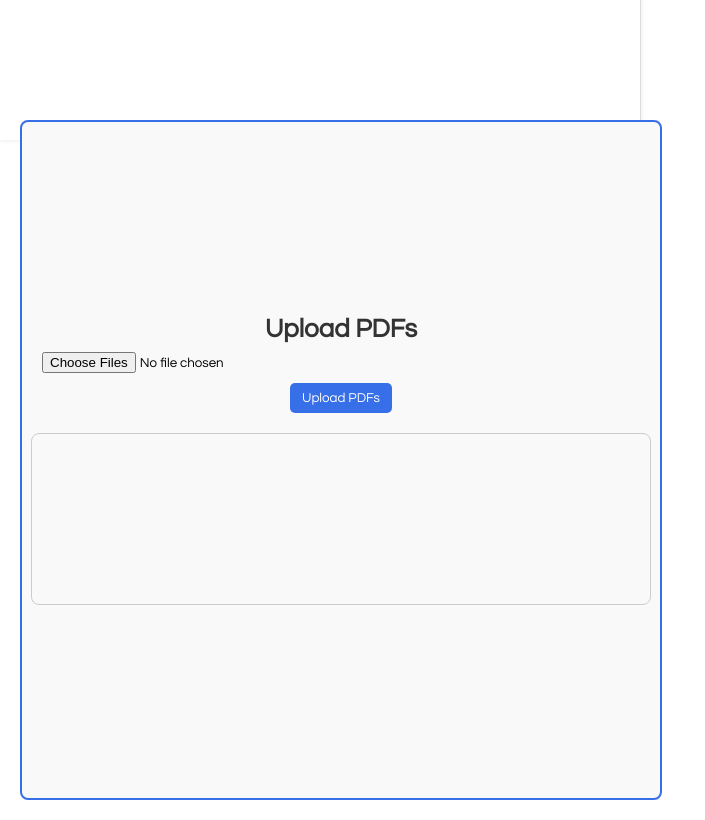
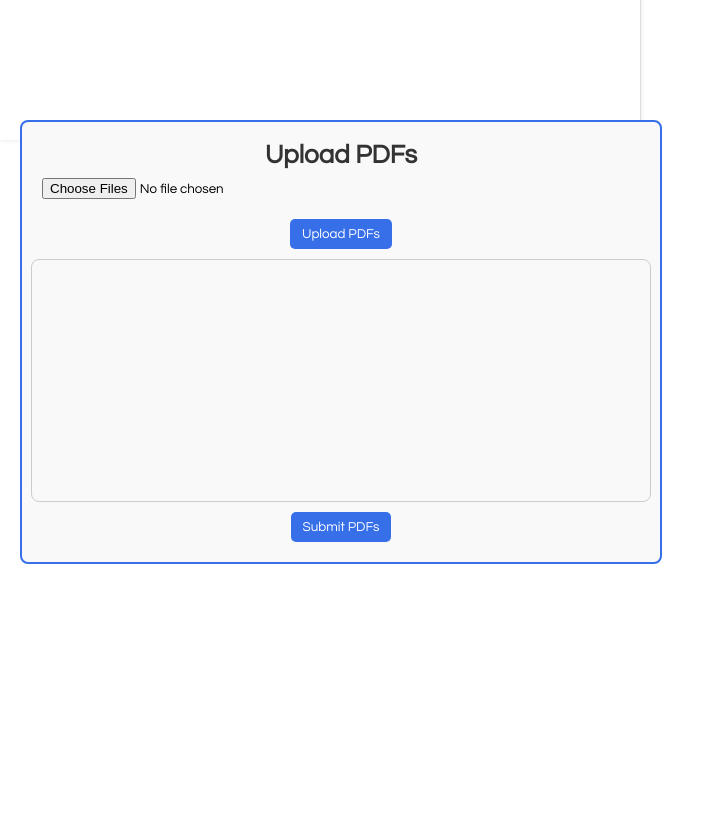
Before and after one commit to zahrakhan010/COE-AI-web-page, a plain HTML site: page index.html in a window 1280 px wide. Shown: the part 2280-3100 px from the top of the page, without its empty margins (0-705 px from the left). Drawn offline with Linux system fonts and the light colour scheme; a script that the page names is missing.

Commit message:
corrected

```diff
--- a/css/style.css
+++ b/css/style.css
@@ -275,12 +275,13 @@ section {
     display: flex;
     flex-direction: column;
     align-items: center; /* Center items horizontally */
-    justify-content: center; /* Center items vertically */
+    justify-content: flex-start; /* Align items to the start */
     border: 2px solid #376fe9; /* Boundary box for the container */
     border-radius: 8px; /* Rounded corners */
     padding: 20px; /* Padding inside the container */
     background-color: #f9f9f9; /* Light background color */
     width: 300px; /* Fixed width for the container */
+    height: 400px; /* Increased height */
 }
 
 .pdf-upload-container h2 {
@@ -300,6 +301,7 @@ button {
     border-radius: 5px;
     cursor: pointer;
     width: auto; /* Automatic width */
+    margin-top: 10px; /* Space above the submit button */
 }
 
 button:hover {
@@ -307,12 +309,12 @@ button:hover {
 }
 
 .uploaded-pdfs {
-    margin-top: 20px; /* Space above the PDF display */
+    margin-top: 10px; /* Space above the PDF display */
     border: 1px solid #ccc; /* Border for the PDF display area */
     border-radius: 8px; /* Rounded corners */
     padding: 10px; /* Padding inside the PDF display */
     width: 100%; /* Full width of the container */
-    height: 150px; /* Fixed height */
+    height: 250px; /* Fixed height for the display area */
     overflow-y: auto; /* Scroll if overflow */
 }
 
--- a/index.html
+++ b/index.html
@@ -89,7 +89,7 @@
 			</section>
 
 			<!-- New Section for PDF Uploads -->
-			<section class="pdf-upload-section" style="display: flex;">
+			<section class="pdf-upload-section" style="display: flex; padding: 20px;">
 				<div class="pdf-upload-container">
 					<h2>Upload PDFs</h2>
 					<input type="file" id="pdfInput" accept=".pdf" multiple>
@@ -97,6 +97,7 @@
 					<div class="uploaded-pdfs">
 						<div id="pdfDisplay" class="pdf-display"></div>
 					</div>
+					<button id="submitBtn" style="margin-top: 10px;">Submit PDFs</button>
 				</div>
 				<div class="pdf-upload-empty-space" style="flex: 1;"></div>
 			</section>
@@ -136,6 +137,7 @@
 					});
 				}
 			</script>
+
 
 			<script>
 				// Function to fetch paper details from Unpaywall
```
